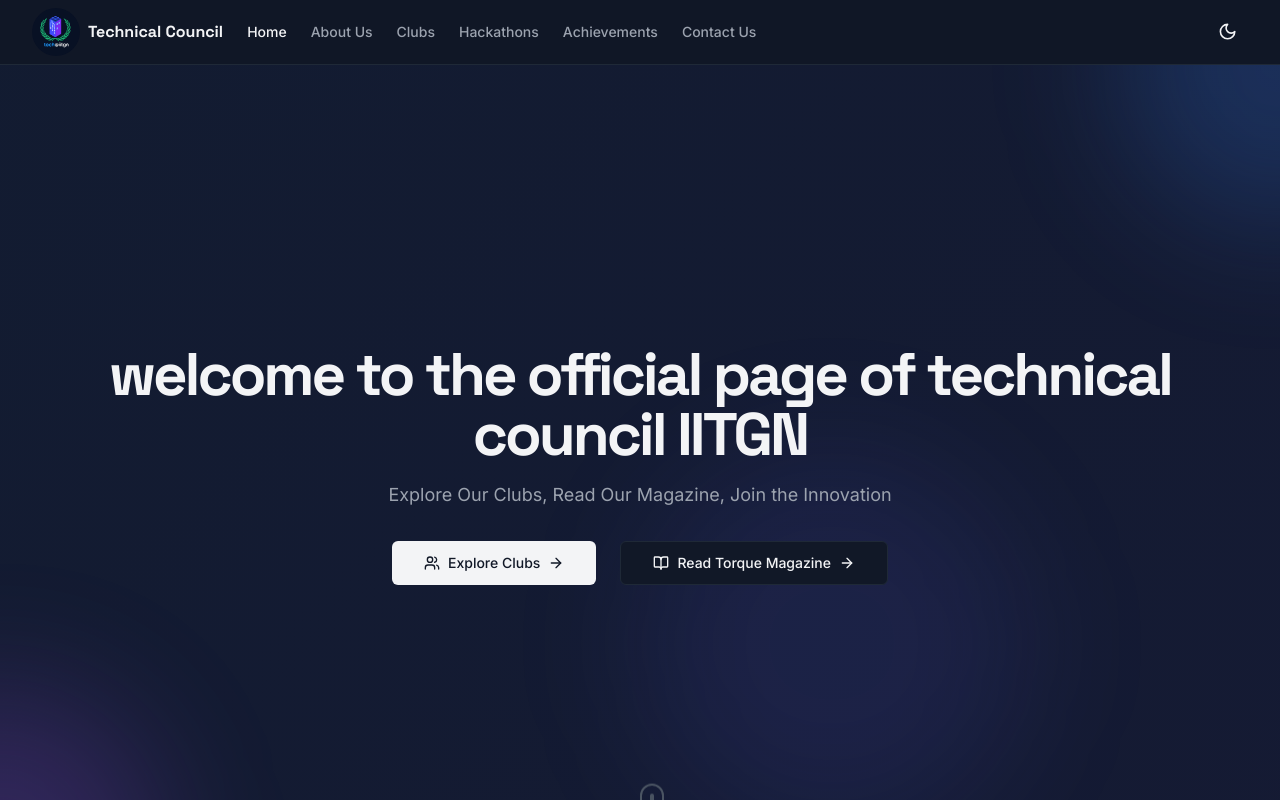
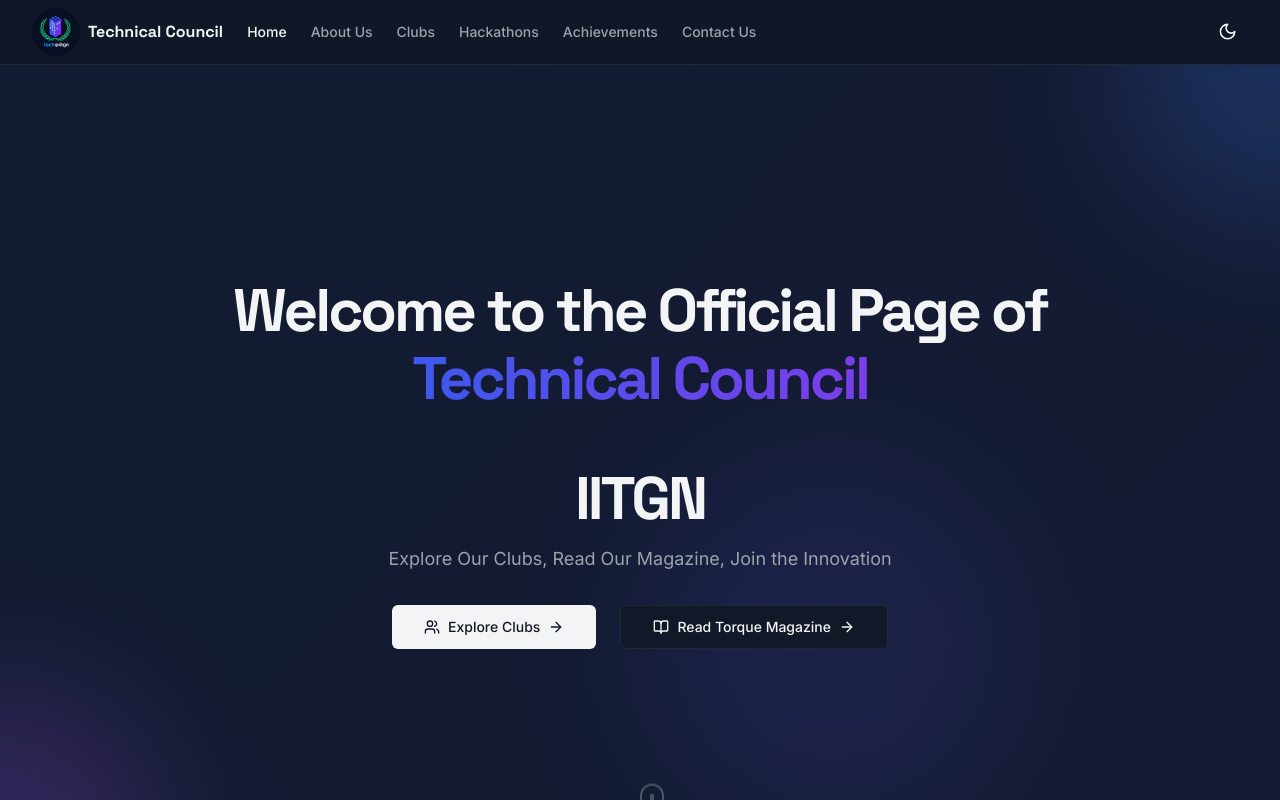
Before and after one commit to mukul-771/tech-web-iitgn, a Next.js app: page / in a window 1280 px wide. Shown: the top 800 px of the page. Built offline with nearby package versions, Linux system fonts and the light colour scheme.

Commit message:
style: improve homepage heading layout and capitalization

```diff
--- a/src/components/sections/hero-section.tsx
+++ b/src/components/sections/hero-section.tsx
@@ -44,7 +44,12 @@
           {/* Main heading */}
           <div className="space-y-3 sm:space-y-4">
             <h1 className="responsive-text-3xl font-bold tracking-tighter font-space-grotesk leading-tight">
-              welcome to the official page of technical council IITGN
+              Welcome to the Official Page of<br />
+              <span className="block bg-gradient-to-r from-blue-600 to-purple-600 bg-clip-text text-transparent mt-2">
+                Technical Council
+              </span>
+              <br />
+              <span className="block">IITGN</span>
             </h1>
             <p className="mx-auto max-w-[700px] responsive-text-base text-gray-600 dark:text-gray-400 leading-relaxed px-4 sm:px-0">
               Explore Our Clubs, Read Our Magazine, Join the Innovation
```
